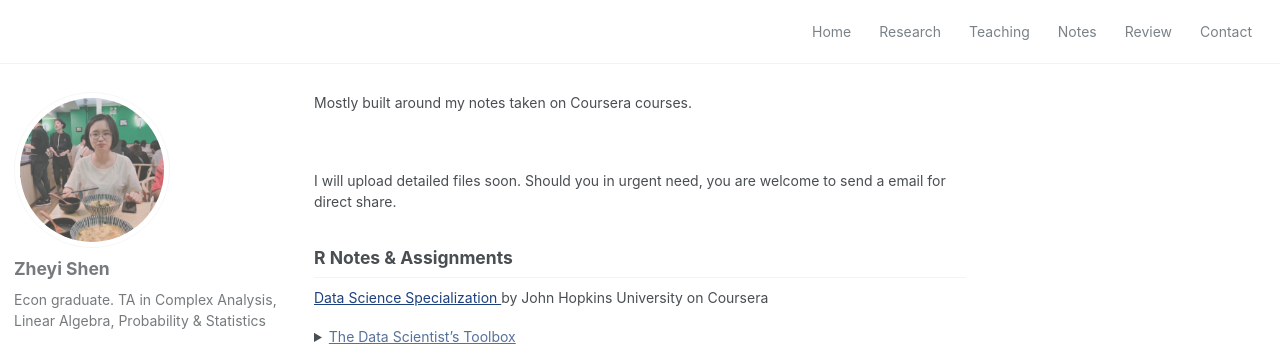
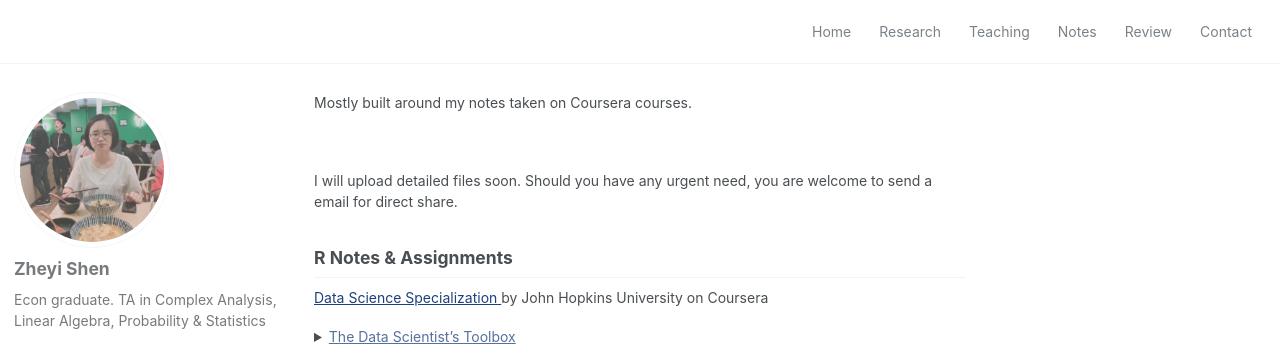
Before and after one commit to Zoey1102/Zoey1102.github.io, a Jekyll site: the page built from _pages/notes.md, in a window 1280 px wide and 900 px high. Shown: the top 353 px of the window. Built offline with Jekyll 4.4.1, drawn with Linux system fonts in a browser that asks for light colours; nearby versions of some CDN libraries.

Commit message:
Update notes.md

```diff
--- a/_pages/notes.md
+++ b/_pages/notes.md
@@ -4,7 +4,7 @@ permalink: /notes/
 ---
 
 <p> Mostly built around my notes taken on Coursera courses. </p> <br>
-<p> I will upload detailed files soon. Should you in urgent need, you are welcome to send a email for direct share. </p>
+<p> I will upload detailed files soon. Should you have any urgent need, you are welcome to send a email for direct share. </p>
 
 ## R Notes & Assignments
 
@@ -96,7 +96,7 @@ permalink: /notes/
 <p align="justify" style="font-size:90%"> </p>
 </details> </p>
 
-<br>
+
 ##  Political Economics Notes
 <p> <details>
 <summary><a href="https://www.coursera.org/learn/moral-politics/home/info" target="_blank">Moral Foundations of Politics</a> by Yale on Cousera</summary>
@@ -104,7 +104,6 @@ permalink: /notes/
 </details> </p>
 
 
-<br>
 ##  New methods & New models
 <p> <details>
 <summary><a href="https://www.coursera.org/learn/systems-thinking/home/info" target="_blank">Systems Thinking In Public Health</a> by Johns Hopkins University on Coursera</summary>
```
